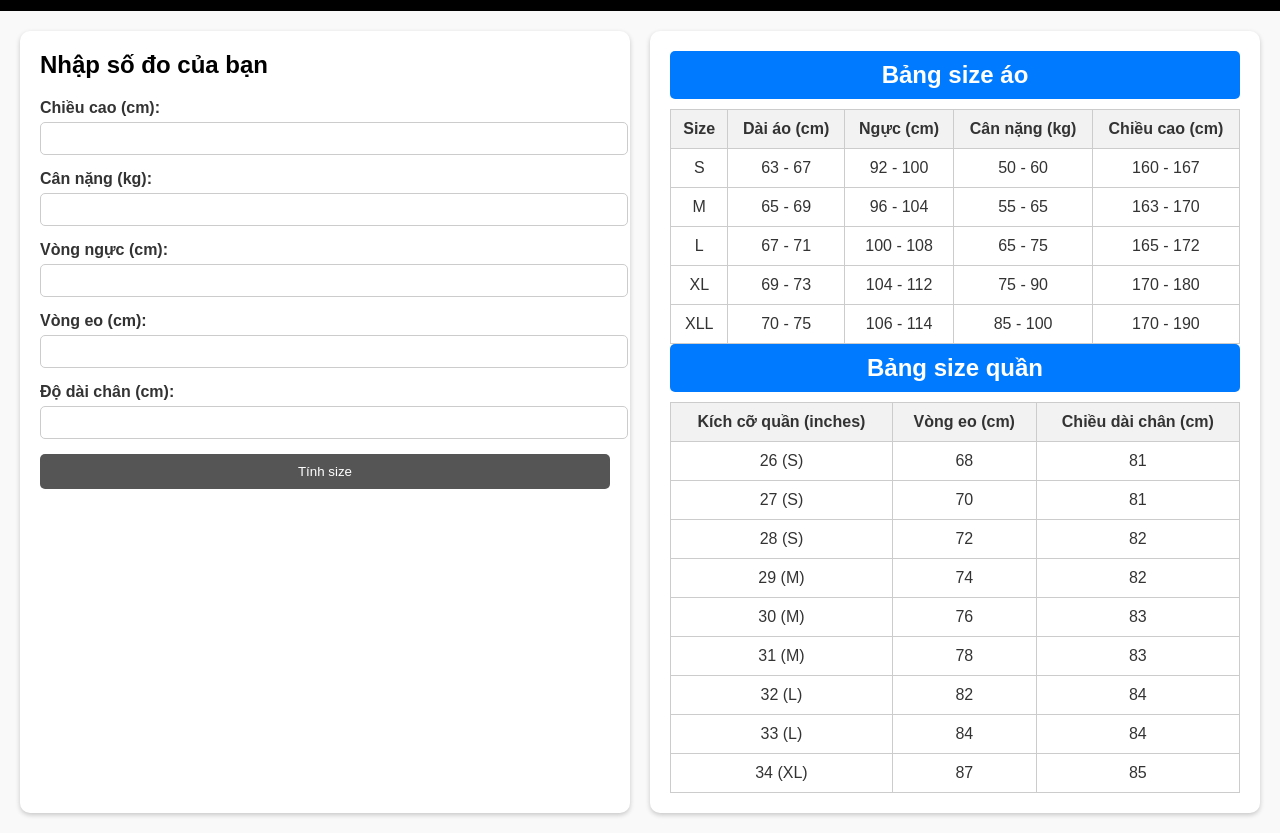
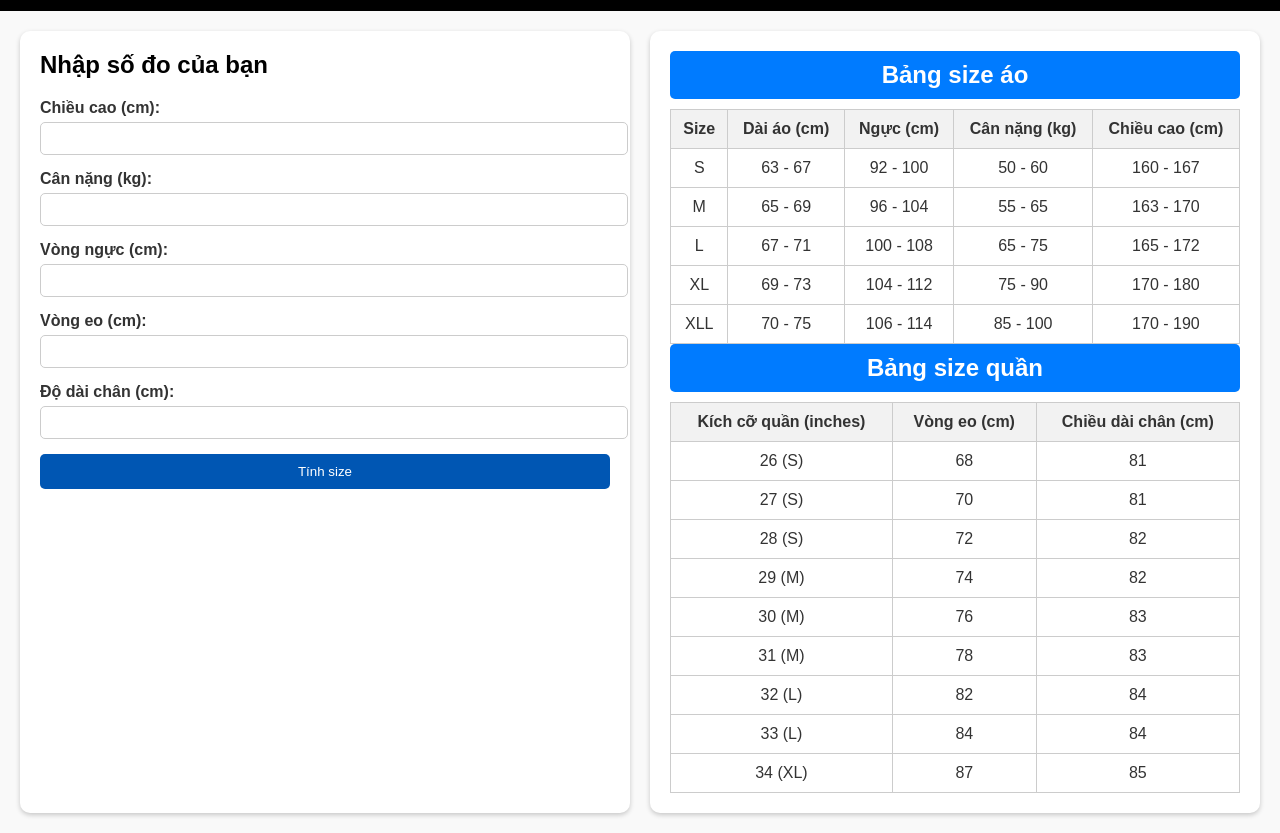
Before and after one commit to do-an-cuoi-ky1/shopthoitrang-alongg, a plain HTML site: page index.html in a window 1280 px wide. In both pictures the pointer is over the button "Tính size". Shown: the part 89-922 px from the top of the page. Drawn offline with Linux system fonts and the light colour scheme.

Commit message:
style.css

```diff
--- a/style.css
+++ b/style.css
@@ -73,7 +73,7 @@ button {
 }
 
 button:hover {
-    background-color: #555;
+    background-color: #0056b3;
 }
 
 #result {
```
